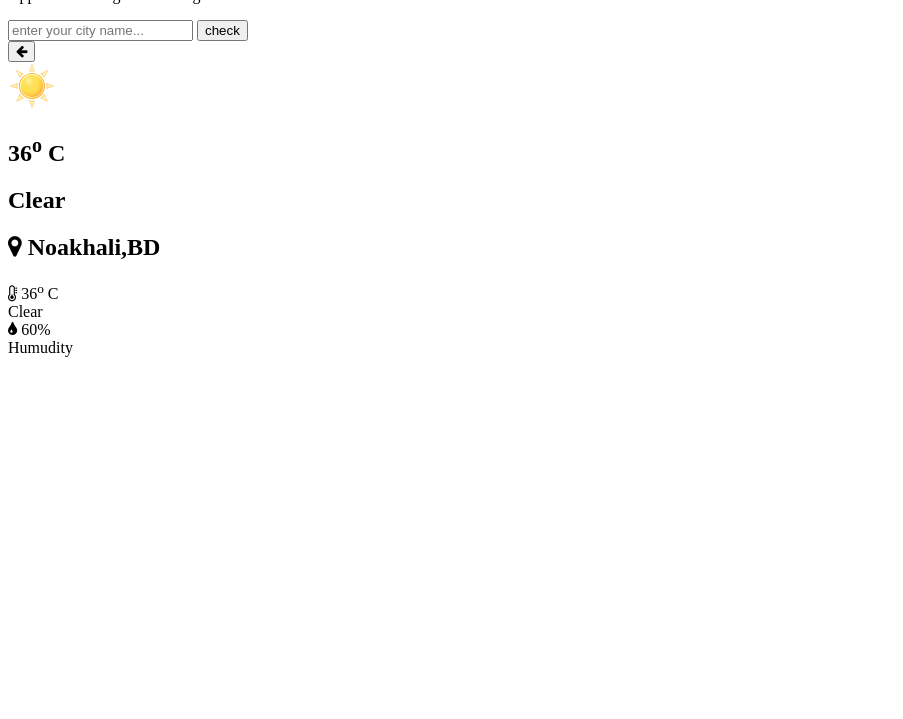
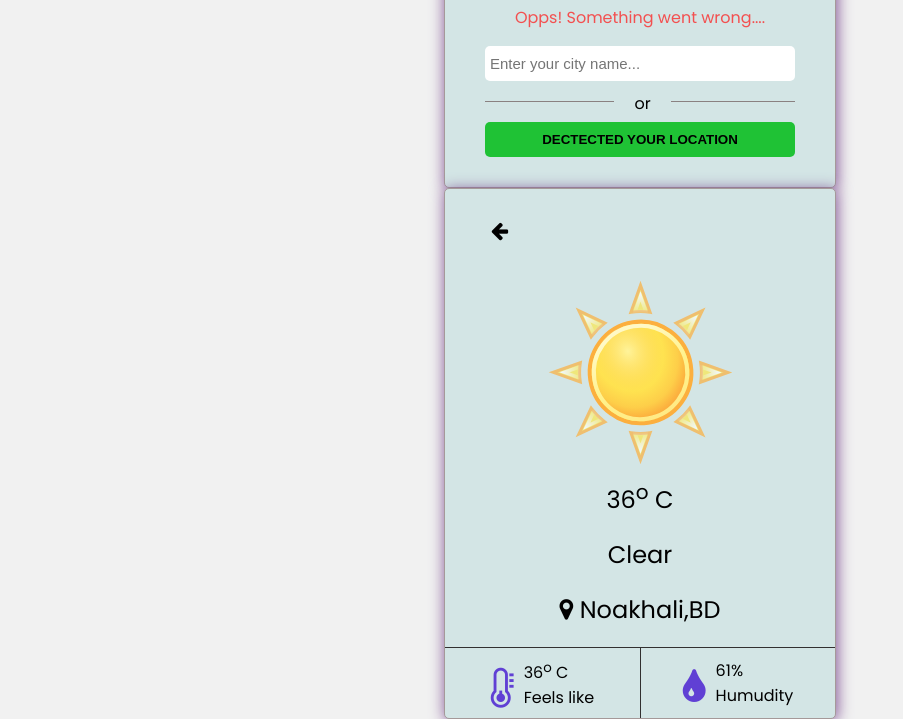
Before and after one commit to Maruf-R-Sujon/Weather-app, a plain HTML site: page index.html in a window 1280 px wide. Shown: the part 81-800 px from the top of the page, without its empty margins (0-903 px from the left). Drawn offline with Linux system fonts and the light colour scheme.

Commit message:
css complete

```diff
--- a/assets/css/style.css
+++ b/assets/css/style.css
@@ -1,6 +1,129 @@
-.body{
+body{
     padding: 0;
     margin: 0;
     background-color: #f1f1f1;
     font-family: 'Poppins', sans-serif;
+    height: 100vh;
+    display: flex;
+    justify-content: center;
+    align-items: center;
 }
+.card-header{
+    text-align: center;
+}
+.user-card{
+    display: block;
+}
+.card{
+   border: 1px solid #a59999;
+   padding: 30px 40px;
+   border-radius: 5px;
+   background-color: rgb(211, 229, 229);
+   box-shadow: 1px 2px 15px rgb(125, 77, 146);
+}
+.error{
+    font-size: 16px;
+}
+.text-danger{
+    color: rgba(244, 72, 72, 0.95);
+}
+h1{
+    margin-top: 0;
+}
+h1,h2,h3,h4,h5,h6{
+    font-weight: normal;
+}
+.form-control{
+    box-sizing: border-box;
+    width: 100%;
+    height: 35px;
+    padding-left: 5px;
+    border-radius: 5px;
+    font-size: 15px;
+    border: none;
+}
+.form-control:focus{
+    /* outline: none; */
+    outline-color: #2bea91;
+}
+.divider{
+    width: 100%;
+    border-bottom: 1px solid #8a8181;
+    margin: 20px 0px 15px 0px;
+}
+.divider::before{
+    content: "or";
+    position: absolute;
+    left: 48%;
+    background-color: rgb(211, 229, 229);
+    padding: 0px 20px;
+    margin-top: -10px;
+}
+.btn{
+    border: 1px solid transparent;
+}
+.btn:focus{
+    border: 1px solid red;
+}
+.btn-block{
+    width: 100%;
+    margin-top: 5px;
+    padding: 10px 5px 10px 5px;
+    border-radius: 5px;
+    /* outline: none; */
+    border: none;
+    background-color: rgb(31, 194, 53);
+    font-weight: bolder;
+    text-transform: uppercase;
+}
+
+.weather-card{
+    display: block;
+    width: 390px;
+    text-align: center;
+    padding: 0;
+}
+.weather-card .card-header{
+    padding: 30px 40px;
+}
+.card-img-top{
+    width: 50%;
+}
+.text-left{
+    text-align: left;
+}
+.arrow-btn{
+    border: none;
+    background-color: transparent;
+    font-size: 20px;
+}
+.arrow-btn:focus{
+    outline: none;
+}
+.card-footer{
+    display: grid;
+    grid-template-columns: 50% 50%;
+    justify-content: space-around;
+
+}
+.card-footer .col-md-6:last-child{
+    border-left: 1px solid #323030;
+    border-top: 1px solid #323030;
+}
+.card-footer .col-md-6:first-child{
+    /* border-left: 1px solid #c7c7c7; */
+    border-top: 1px solid #323030;
+}
+.card-footer .col-md-6{
+    display: flex;
+    justify-content: center;
+    padding-top: 10px;
+}
+.thermometer, .drop{
+    color: #6040d4;
+    font-size: 40px;
+}
+.feel-like, .humudity{
+    text-align: left;
+    padding-left: 10px;
+}
--- a/index.html
+++ b/index.html
@@ -14,19 +14,23 @@
         <div class="container">
             <div class="row">
                 <div class="col-md-4">
+                    <!-- user card start -->
                     <div class="card user-card">
                         <div class="card-header">
-                            <h1 class="card-title">Enter Your Location</h1>
+                            <h1 class="card-title">Enter Your Location Name</h1>
                             <p class="error text-danger">Opps! Something went wrong....</p>
                         </div>
                         <div class="card-body">
-                            <input type="text" name="locationName" id="locationName" class="form-control" autocomplete="false" spellcheck="false" placeholder="enter your city name...">
-                            <input type="button" value="check" id="detected-btn " class="btn btn-primary">
+                            <input type="text" name="locationName" id="locationName" class="form-control" autocomplete="false" spellcheck="false" placeholder="Enter your city name...">
+                            <div class="divider"></div>
+                            <input type="button" value="Dectected your location" id="detected-btn " class="btn btn-primary btn-block">
                         </div>
                     </div>
+                    <!-- user card end -->
+                    <!-- weather card start -->
                     <div class="card weather-card">
-                        <div class="card-header">
-                            <button type="button" class="btn" id="backArray"><i class="fa fa-arrow-left" aria-hidden="true"></i></button>
+                        <div class="card-header text-left">
+                            <button type="button" class="arrow-btn" id="backArray"><i class="fa fa-arrow-left" aria-hidden="true"></i></button>
                         </div>
                         <img src="./assets/img/Weather-clear.svg" alt="!" class="card-img-top">
                         <div class="card-body">
@@ -40,23 +44,22 @@
                         </div>
                         <div class="card-footer">
                             <div class="col-md-6">
-                                <span><i class="fa fa-thermometer-quarter" aria-hidden="true"></i>
-                                    <span class="feel-like">
+                                <div class="thermometer"><i class="fa fa-thermometer-quarter" aria-hidden="true"></i></div>
+                                    <div class="feel-like">
                                         <span class="numb">36</span><sapn class="deg"><sup>o</sup></sapn> C<br>
-                                        <span class="feel-title">Clear</span>
-                                    </span>
-                                </span>
+                                        <span class="feel-title">Feels like</span>
+                                    </div>
                             </div>
                             <div class="col-md-6">
-                                <span><i class="fa fa-tint" aria-hidden="true"></i>
-                                    <span class="humudity">
-                                        <span class="numb">60</span><sapn class="modulas">%</sapn><br>
+                                <div class="drop"><i class="fa fa-tint" aria-hidden="true"></i></div>
+                                    <div class="humudity">
+                                        <span class="numb">61</span><sapn class="modulas">%</sapn><br>
                                         <span class="humudity-title">Humudity</span>
-                                    </span>
-                                </span>
+                                    </div>
                             </div>
                         </div>
                     </div>
+                    <!-- weather card end -->
                 </div>
             </div>
         </div>
```
